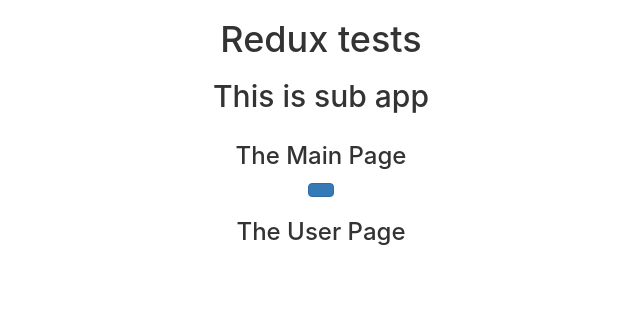
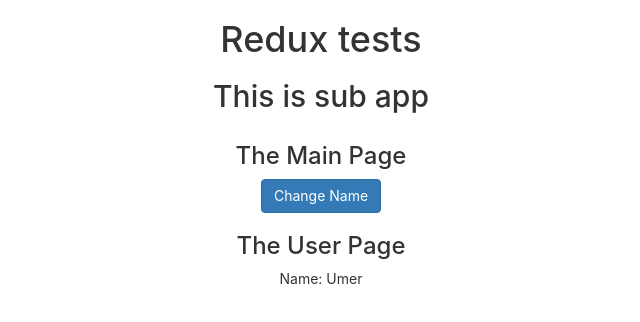
Before and after one commit to UmerSharif/Redux, a React (Create React App) app: page / in a window 1280 px wide. Shown: the top 322 px of the page, without its empty margins (319-959 px from the left). Built offline with nearby package versions, Linux system fonts and the light colour scheme.

Commit message:
change name working

```diff
--- a/src/components/Main.js
+++ b/src/components/Main.js
@@ -1,6 +1,18 @@
 import React, { Component } from 'react'
 
 export default class Main extends Component {
+    constructor(props){
+        super(props);
+        this.state = {
+            name: 'Anna'
+        }
+        this.handleClick = this.handleClick.bind(this)
+    }
+
+    handleClick(){
+        this.props.changeUser(this.state.name)
+    }
+
     render() {
         return (
             <div>
@@ -11,8 +23,12 @@ export default class Main extends Component {
                 </div>
                 <div className="row">
                     <div className="col-xs-12">
-                        <button
-                            className="btn btn-primary"></button>
+                        <button className="btn btn-primary"
+                        onClick = {this.handleClick}
+                        >
+                        Change Name
+                        </button>
+
                     </div>
                 </div>
             </div>
--- a/src/components/Subapp.js
+++ b/src/components/Subapp.js
@@ -6,6 +6,15 @@ import User from './User'
 export default class Subapp extends Component {
     constructor(props){
         super(props);
+            this.state = {
+                    name : 'Umer'
+            }
+
+            this.changeUser = this.changeUser.bind(this)
+    }
+
+    changeUser(newName){
+        this.setState({name: newName})
     }
 
 
@@ -13,8 +22,8 @@ export default class Subapp extends Component {
         return (
             <div>
                 <h2>This is sub app</h2>
-                <Main />
-                <User />
+                <Main changeUser = {this.changeUser} />
+                <User username = {this.state.name}/>
             </div>
         )
     }
--- a/src/components/User.js
+++ b/src/components/User.js
@@ -11,7 +11,7 @@ export default class User extends Component {
                 </div>
                 <div className="row">
                     <div className="col-xs-12">
-                        <p></p>
+                        <p> Name: {this.props.username}</p>
                     </div>
                 </div>
             </div>
```
